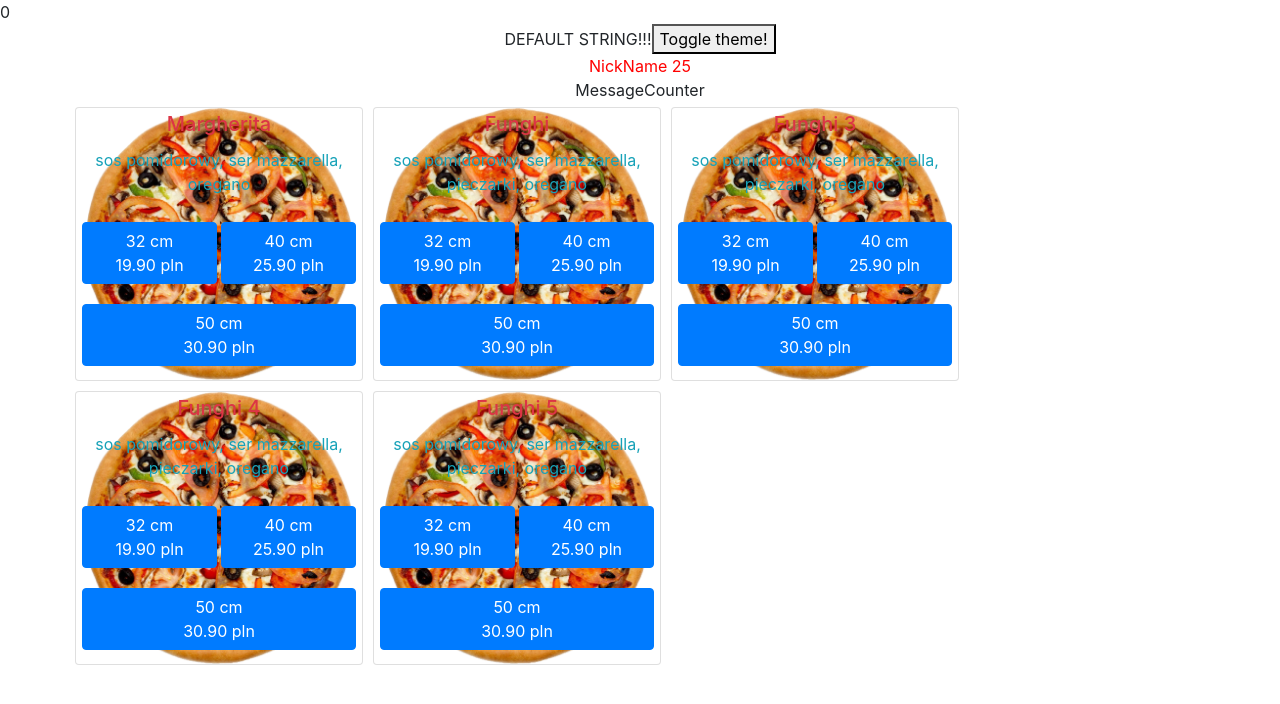
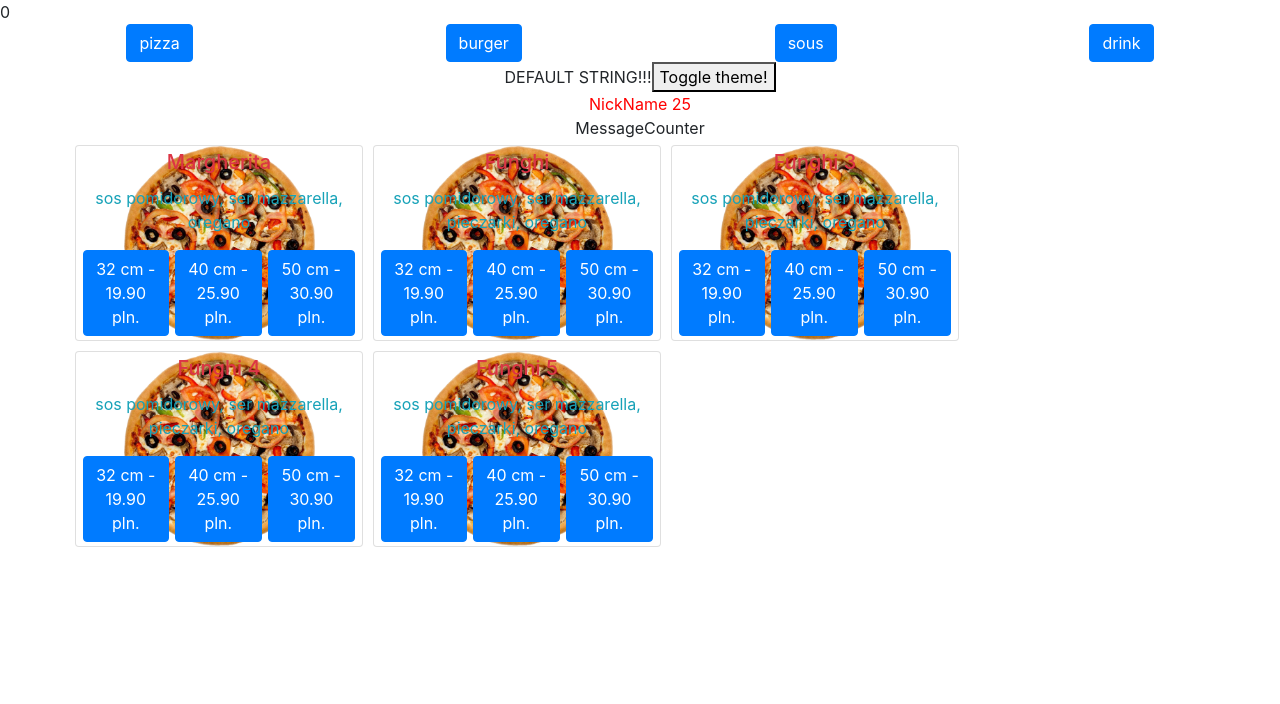
Before and after one commit to oleksiivasylchenko/sn, a React (Create React App) app: page / in a window 1280 px wide. Shown: the top 704 px of the page. Built offline with nearby package versions, Linux system fonts and the light colour scheme.

Commit message:
code improvements

```diff
--- a/package.json
+++ b/package.json
@@ -7,7 +7,6 @@
     "@testing-library/react": "^9.3.2",
     "@testing-library/user-event": "^7.1.2",
     "bootstrap": "^4.5.3",
-    "prop-types": "^15.7.2",
     "react": "^16.14.0",
     "react-dom": "^16.14.0",
     "react-redux": "^7.2.2",
@@ -34,5 +33,8 @@
       "last 1 firefox version",
       "last 1 safari version"
     ]
+  },
+  "devDependencies": {
+    "prop-types": "^15.7.2"
   }
 }
--- a/src/App.js
+++ b/src/App.js
@@ -8,6 +8,7 @@ import ProductList from "./components/productList";
 import { createStore } from 'redux'
 import mainReducer from './reducers';
 import Order from './components/order';
+import ProductTypeSelector from "./components/productTypeSelector";
 
 const store = createStore(mainReducer);
 
@@ -16,8 +17,8 @@ function App() {
   return (
       <ThemeContext>
           <Provider store={store}>
-
             <Order />
+            <ProductTypeSelector />
             <div className="App">
               <Profile />
               <ProductList />
--- a/src/components/productList/button.js
+++ /dev/null
@@ -1,13 +0,0 @@
-import React from "react";
-
-export default function ({title, price, onClick}) {
-    return (
-        <div className="col-sm" style={{padding: "10px 2px"}}>
-            <button
-                className="btn btn-primary"
-                style={{width: "100%"}}
-                onClick={onClick}
-            ><span>{title} cm</span> <br/> <span style={{whiteSpace: "nowrap"}}>{price} pln</span></button>
-        </div>
-    );
-}
--- a/src/components/productList/product.js
+++ b/src/components/productList/product.js
@@ -1,15 +1,21 @@
 import React from 'react';
+import PropTypes from 'prop-types';
+
 import pizzaSizesList from '../../data/pizza_size';
-import Button from "./button";
+import Selector from "../selectorList";
 
-export default ({title, sizes, description, addToOrder}) => {
+const Product = ({title, sizes, description, addToOrder}) => {
 
-    const priceButtons = sizes.map(({id, price}) => (
-        <Button key={id} onClick={() => addToOrder(id)} title={pizzaSizesList[id].title} price={price} />
-    ));
+    const onClick = (id) => addToOrder(id);
+    const buttonList = sizes.map(({id, price}) => ({
+        id,
+        name: pizzaSizesList[id].title + " - " + price,
+    }));
 
     return (
-        <div className="card bg-white" style={{width: "18rem", margin: "5px",
+        <div className="card bg-white" style={{
+            width: "18rem",
+            margin: "5px",
             background: "url(\"./images/pizza.png\") no-repeat center",
             backgroundSize: "contain"
         }}>
@@ -18,10 +24,20 @@ export default ({title, sizes, description, addToOrder}) => {
                 <p className="card-text text-info">{description}</p>
                 <div  className="container">
                     <div className="row">
-                        {priceButtons}
+                        <Selector list={buttonList} onClick={onClick}/>
                     </div>
                 </div>
             </div>
         </div>
     );
-}
+};
+
+Product.propTypes = {
+    title: PropTypes.string,
+    sizes: PropTypes.arrayOf(PropTypes.shape({
+        id: PropTypes.number,
+        price: PropTypes.string,
+    })),
+};
+
+export default Product;
--- /dev/null
+++ b/src/components/productTypeSelector/index.js
@@ -0,0 +1,16 @@
+import React from 'react';
+
+import SelectorList from "../selectorList";
+import productTypes from "../../data/product_types";
+
+const ProductTypeSelector = () => {
+
+    const list = productTypes.map(item => ({id: item.id, name: item.name}));
+    const onClick = () => {};
+
+    return (
+        <SelectorList list={list} onClick={onClick} />
+    )
+}
+
+export default ProductTypeSelector;
--- /dev/null
+++ b/src/components/selectorList/index.js
@@ -0,0 +1,30 @@
+import React from 'react';
+import PropTypes from 'prop-types';
+
+const Selector  = ({list, onClick}) => {
+
+    const  itemsList = list.map(({id, name}) => (
+        <button
+            key={id}
+            className="btn btn-primary"
+            onClick={() => onClick(id)}
+            style={{margin: "0 3px"}}
+        >{name}</button>
+    ));
+
+    return (
+        <div className="d-flex justify-content-around" style={{width: "100%"}}>
+            {itemsList}
+        </div>
+    );
+};
+
+Selector.propTypes = {
+    list: PropTypes.arrayOf(PropTypes.shape({
+        id: PropTypes.number.isRequired,
+        name: PropTypes.string.isRequired,
+    })),
+    onClick: PropTypes.func.isRequired,
+};
+
+export default Selector;
--- a/src/data/pizza.json
+++ b/src/data/pizza.json
@@ -7,15 +7,15 @@
       "sizes": [
         {
           "id": 1,
-          "price": "19.90"
+          "price": "19.90 pln."
         },
         {
           "id": 2,
-          "price": "25.90"
+          "price": "25.90 pln."
         },
         {
           "id": 3,
-          "price": "30.90"
+          "price": "30.90 pln."
         }
       ]
     },
@@ -26,15 +26,15 @@
       "sizes": [
         {
           "id": 1,
-          "price": "19.90"
+          "price": "19.90 pln."
         },
         {
           "id": 2,
-          "price": "25.90"
+          "price": "25.90 pln."
         },
         {
           "id": 3,
-          "price": "30.90"
+          "price": "30.90 pln."
         }
       ]
     },
@@ -45,15 +45,15 @@
       "sizes": [
         {
           "id": 1,
-          "price": "19.90"
+          "price": "19.90 pln."
         },
         {
           "id": 2,
-          "price": "25.90"
+          "price": "25.90 pln."
         },
         {
           "id": 3,
-          "price": "30.90"
+          "price": "30.90 pln."
         }
       ]
     },
@@ -64,15 +64,15 @@
       "sizes": [
         {
           "id": 1,
-          "price": "19.90"
+          "price": "19.90 pln."
         },
         {
           "id": 2,
-          "price": "25.90"
+          "price": "25.90 pln."
         },
         {
           "id": 3,
-          "price": "30.90"
+          "price": "30.90 pln."
         }
       ]
     },
@@ -83,15 +83,15 @@
       "sizes": [
         {
           "id": 1,
-          "price": "19.90"
+          "price": "19.90 pln."
         },
         {
           "id": 2,
-          "price": "25.90"
+          "price": "25.90 pln."
         },
         {
           "id": 3,
-          "price": "30.90"
+          "price": "30.90 pln."
         }
       ]
     }
--- a/src/data/pizza_size.json
+++ b/src/data/pizza_size.json
@@ -1,11 +1,11 @@
 {
   "1": {
-    "title": "32"
+    "title": "32 cm"
   },
   "2" : {
-    "title": "40"
+    "title": "40 cm"
   },
   "3": {
-    "title": "50"
+    "title": "50 cm"
   }
 }
--- /dev/null
+++ b/src/data/product_types.json
@@ -0,0 +1,18 @@
+[
+  {
+    "id": 1,
+    "name": "pizza"
+  },
+  {
+    "id": 2,
+    "name": "burger"
+  },
+  {
+    "id": 3,
+    "name": "sous"
+  },
+  {
+    "id": 4,
+    "name": "drink"
+  }
+]
```
